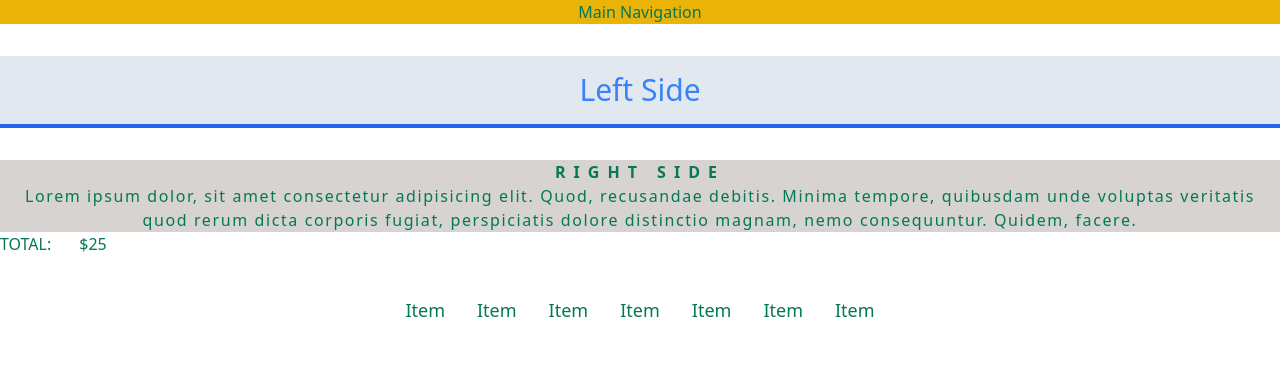
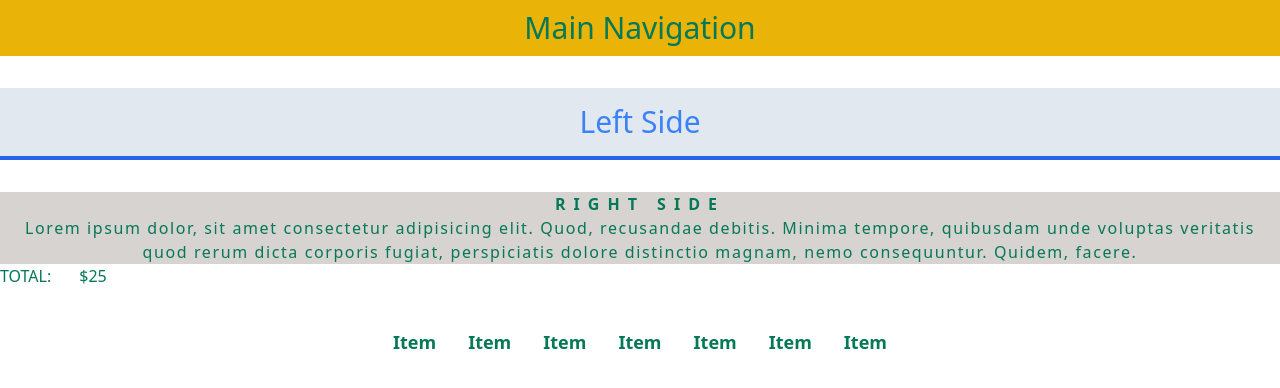
Before and after one commit to emmeiwhite/react-18-tailwind, a React (Vite) app: page / in a window 1280 px wide. Shown: the top 388 px of the page. Built offline with nearby package versions, Linux system fonts and the light colour scheme.

Commit message:
text-sm to text-base to text-[custom]

```diff
--- a/src/App.jsx
+++ b/src/App.jsx
@@ -1,7 +1,9 @@
 function App() {
   return (
     <section className="text-center text-emerald-700">
-      <nav className="bg-yellow-500">Main Navigation</nav>
+      <nav className="bg-yellow-500 py-2 md:p-4 text-sm sm:text-base md:text-[30px] ">
+        Main Navigation
+      </nav>
 
       <main>
         <div className="bg-slate-200 text-3xl text-blue-500 py-4 my-8 border-b-4 border-blue-600">
@@ -21,7 +23,7 @@ function App() {
           <p className="inline">$25</p>
         </div>
 
-        <div className="flex flex-col gap-4 sm:gap-8 sm:flex-row justify-center text-sm sm:text-lg">
+        <div className="flex flex-col gap-4 sm:gap-8 sm:flex-row justify-center text-sm sm:text-lg sm:font-bold">
           <div>Item</div>
           <div>Item</div>
           <div>Item</div>
```
